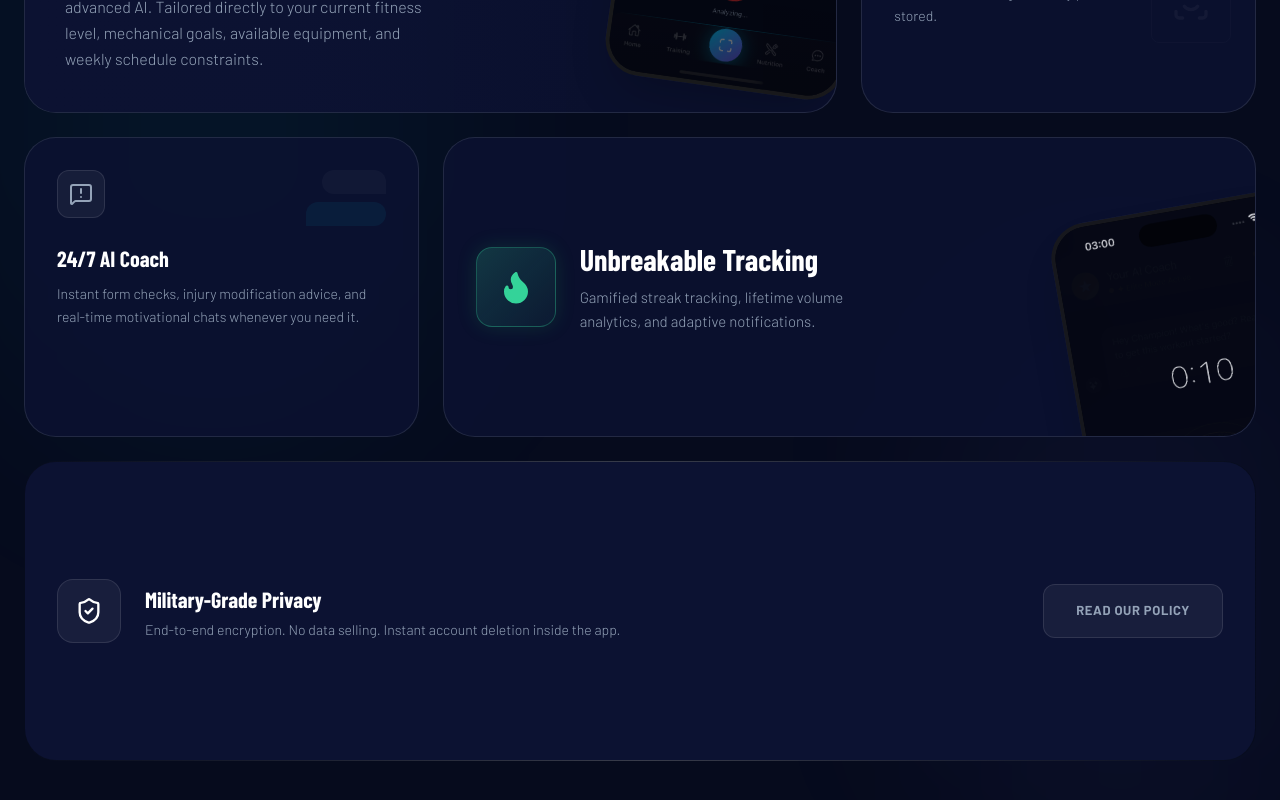
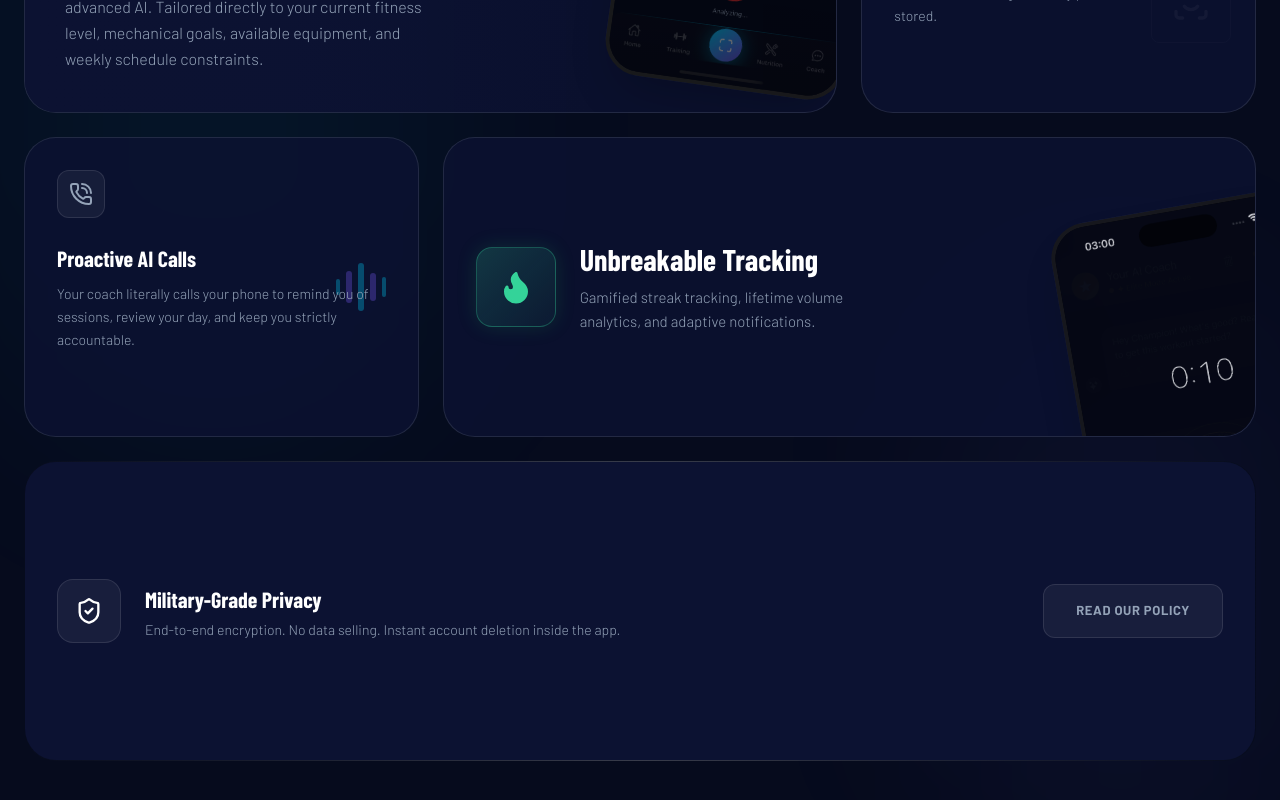
Before and after one commit to jebbari-mohammed/website, a React (Vite) app: page / in a window 1280 px wide. Shown: the part 2405-3205 px from the top of the page. Built offline with nearby package versions, Linux system fonts and the light colour scheme; a web font is replaced by a local one.

Commit message:
feat: add proactive voice calls to features bento grid

```diff
--- a/src/components/Features.tsx
+++ b/src/components/Features.tsx
@@ -1,5 +1,5 @@
 import { motion } from 'framer-motion';
-import { Bot, Utensils, ScanFace, MessageSquareWarning, Flame, ShieldCheck } from 'lucide-react';
+import { Bot, Utensils, ScanFace, PhoneCall, Flame, ShieldCheck } from 'lucide-react';
 
 export default function Features() {
     return (
@@ -98,7 +98,7 @@ export default function Features() {
                         </p>
                     </motion.div>
 
-                    {/* 4. Small Feature - Chat */}
+                    {/* 4. Small Feature - Voice Calls */}
                     <motion.div
                         initial={{ opacity: 0, y: 30 }}
                         whileInView={{ opacity: 1, y: 0 }}
@@ -106,18 +106,21 @@ export default function Features() {
                         transition={{ duration: 0.5, delay: 0.3 }}
                         className="bg-[#0C1232]/80 border border-white/10 rounded-[32px] p-8 relative overflow-hidden group hover:bg-[#131A42]/90 transition-all duration-300"
                     >
-                        {/* Visual: Chat Bubbles */}
-                        <div className="absolute top-8 right-8 flex flex-col gap-2 opacity-30 group-hover:opacity-60 transition-opacity z-0">
-                            <div className="w-16 h-6 bg-white/10 rounded-full rounded-br-sm self-end group-hover:-translate-x-1 group-hover:-translate-y-1 transition-transform duration-500" />
-                            <div className="w-20 h-6 bg-primary/20 rounded-full rounded-bl-sm group-hover:translate-x-1 group-hover:translate-y-1 transition-transform duration-500" />
+                        {/* Visual: Sound Waves */}
+                        <div className="absolute top-1/2 right-8 flex items-center gap-1.5 opacity-30 group-hover:opacity-80 transition-opacity z-0 transform -translate-y-1/2">
+                            <div className="w-1 h-4 bg-primary rounded-full group-hover:animate-[sound_1s_ease-in-out_infinite_0.1s]" />
+                            <div className="w-1.5 h-8 bg-secondary rounded-full group-hover:animate-[sound_1s_ease-in-out_infinite_0.2s]" />
+                            <div className="w-1.5 h-12 bg-primary rounded-full group-hover:animate-[sound_1s_ease-in-out_infinite_0.3s]" />
+                            <div className="w-1.5 h-7 bg-secondary rounded-full group-hover:animate-[sound_1s_ease-in-out_infinite_0.4s]" />
+                            <div className="w-1 h-5 bg-primary rounded-full group-hover:animate-[sound_1s_ease-in-out_infinite_0.5s]" />
                         </div>
 
-                        <div className="w-12 h-12 rounded-xl bg-white/5 border border-white/10 flex items-center justify-center mb-6 group-hover:bg-white/20 group-hover:border-white/30 transition-all duration-300 relative z-10">
-                            <MessageSquareWarning className="text-textSecondary group-hover:text-white transition-colors" size={24} />
+                        <div className="w-12 h-12 rounded-xl bg-white/5 border border-white/10 flex items-center justify-center mb-6 group-hover:bg-primary/20 group-hover:border-primary/30 transition-all duration-300 relative z-10 shadow-[0_0_15px_rgba(0,212,255,0)] group-hover:shadow-[0_0_20px_rgba(0,212,255,0.2)]">
+                            <PhoneCall className="text-textSecondary group-hover:text-primary transition-colors" size={24} />
                         </div>
-                        <h3 className="text-[22px] font-bold font-condensed mb-2 relative z-10 text-white">24/7 AI Coach</h3>
+                        <h3 className="text-[22px] font-bold font-condensed mb-2 relative z-10 text-white">Proactive AI Calls</h3>
                         <p className="text-[14px] text-textSecondary leading-relaxed font-light relative z-10">
-                            Instant form checks, injury modification advice, and real-time motivational chats whenever you need it.
+                            Your coach literally calls your phone to remind you of sessions, review your day, and keep you strictly accountable.
                         </p>
                     </motion.div>
 
@@ -185,6 +188,10 @@ export default function Features() {
           90% { opacity: 1; }
           100% { transform: translateY(40px); opacity: 0; }
         }
+        @keyframes sound {
+          0%, 100% { transform: scaleY(0.5); opacity: 0.5; }
+          50% { transform: scaleY(1.2); opacity: 1; }
+        }
       `}</style>
         </section>
     );
```
